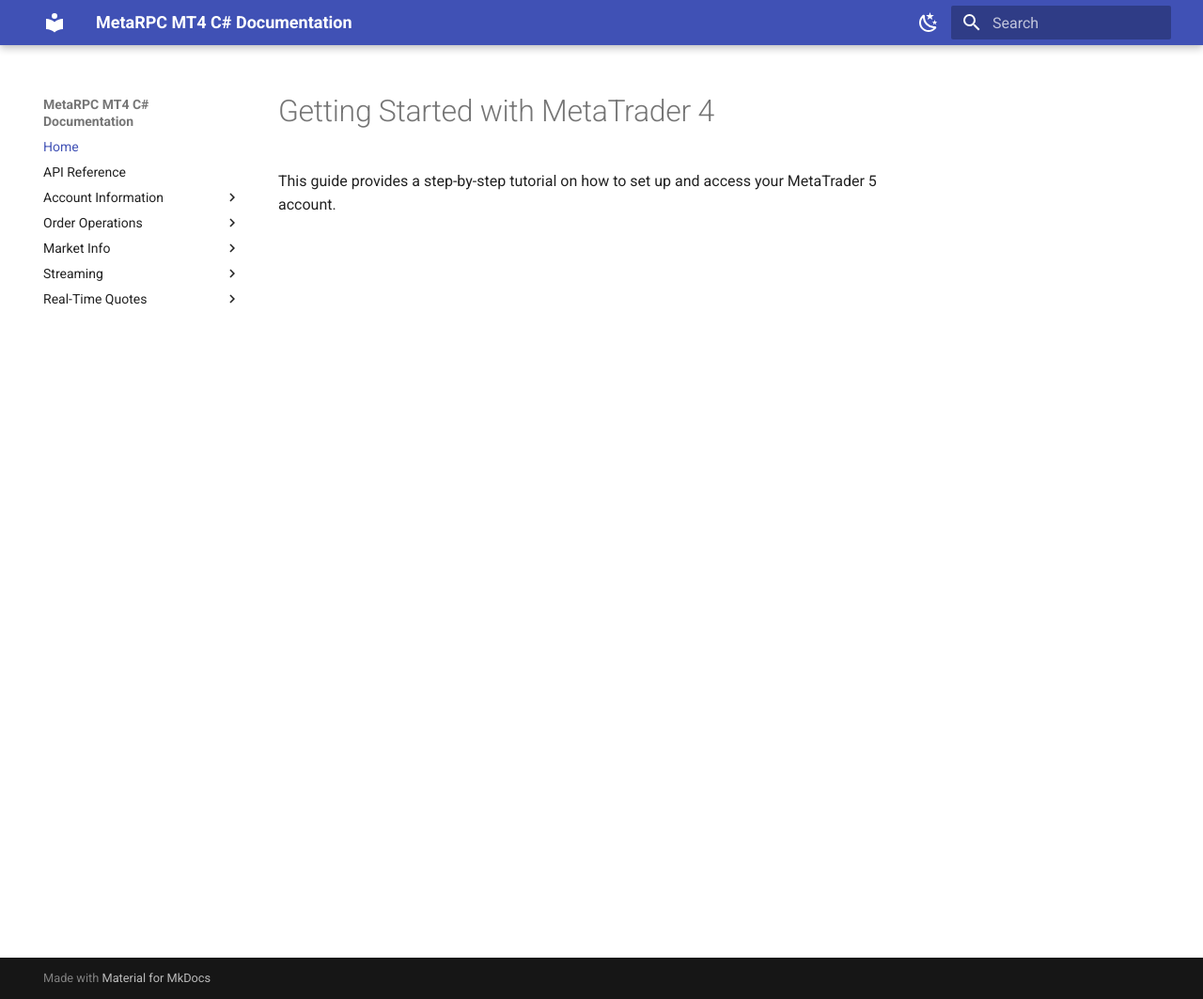
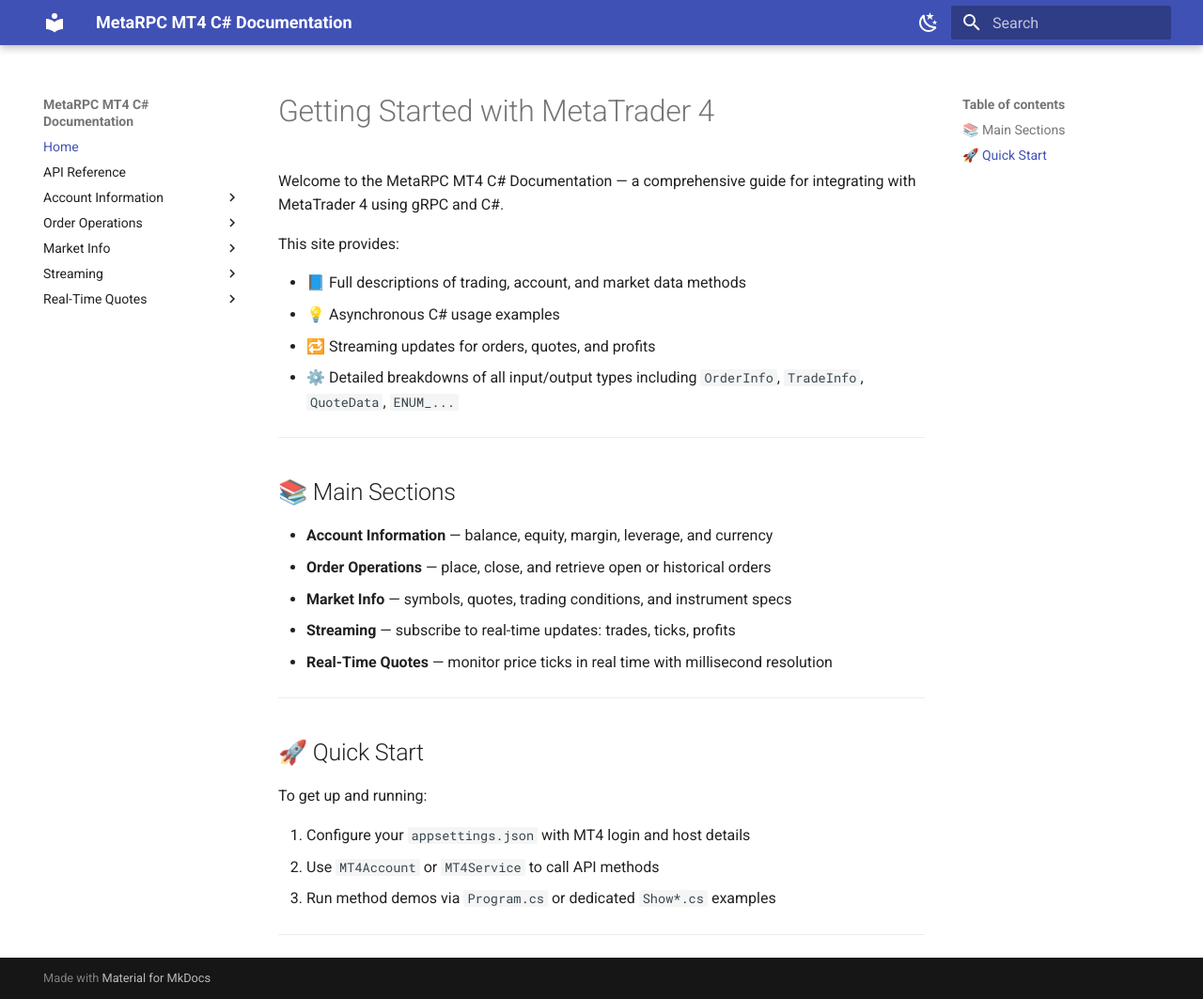
Before and after one commit to MetaRPC/CSharpMT4, an MkDocs documentation site: the page built from docs/index.md, in a window 1280 px wide and 1063 px high. Shown: the whole window at 94% size. Built offline with MkDocs 1.6.1 and Material for MkDocs 9.7.7, drawn with Linux system fonts in a browser that asks for light colours.

Commit message:
Update index.md

```diff
--- a/docs/index.md
+++ b/docs/index.md
@@ -1,3 +1,32 @@
 # Getting Started with MetaTrader 4
 
-This guide provides a step-by-step tutorial on how to set up and access your MetaTrader 5 account.
+Welcome to the MetaRPC MT4 C# Documentation — a comprehensive guide for integrating with MetaTrader 4 using gRPC and C#.
+
+This site provides:
+
+* 📘 Full descriptions of trading, account, and market data methods
+* 💡 Asynchronous C# usage examples
+* 🔁 Streaming updates for orders, quotes, and profits
+* ⚙️ Detailed breakdowns of all input/output types including `OrderInfo`, `TradeInfo`, `QuoteData`, `ENUM_...`
+
+---
+
+## 📚 Main Sections
+
+* **Account Information** — balance, equity, margin, leverage, and currency
+* **Order Operations** — place, close, and retrieve open or historical orders
+* **Market Info** — symbols, quotes, trading conditions, and instrument specs
+* **Streaming** — subscribe to real-time updates: trades, ticks, profits
+* **Real-Time Quotes** — monitor price ticks in real time with millisecond resolution
+
+---
+
+## 🚀 Quick Start
+
+To get up and running:
+
+1. Configure your `appsettings.json` with MT4 login and host details
+2. Use `MT4Account` or `MT4Service` to call API methods
+3. Run method demos via `Program.cs` or dedicated `Show*.cs` examples
+
+---
```
